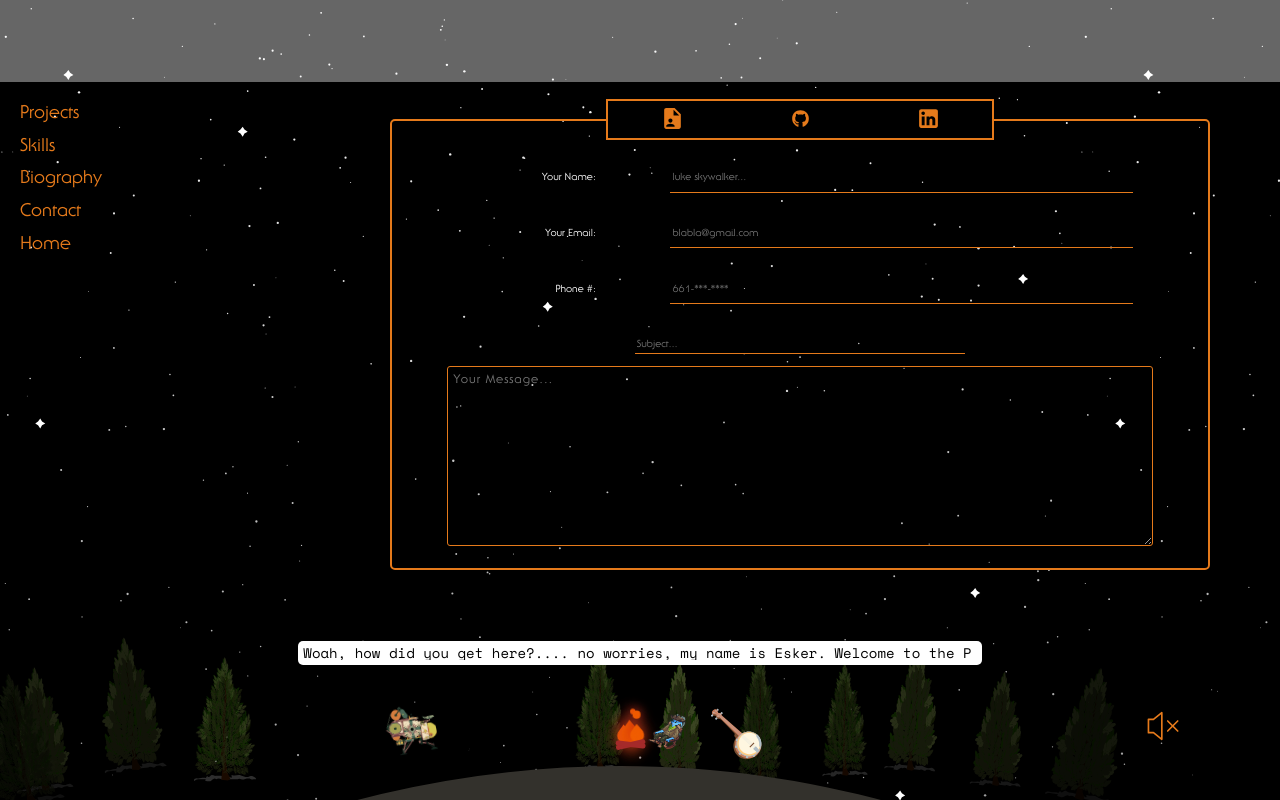
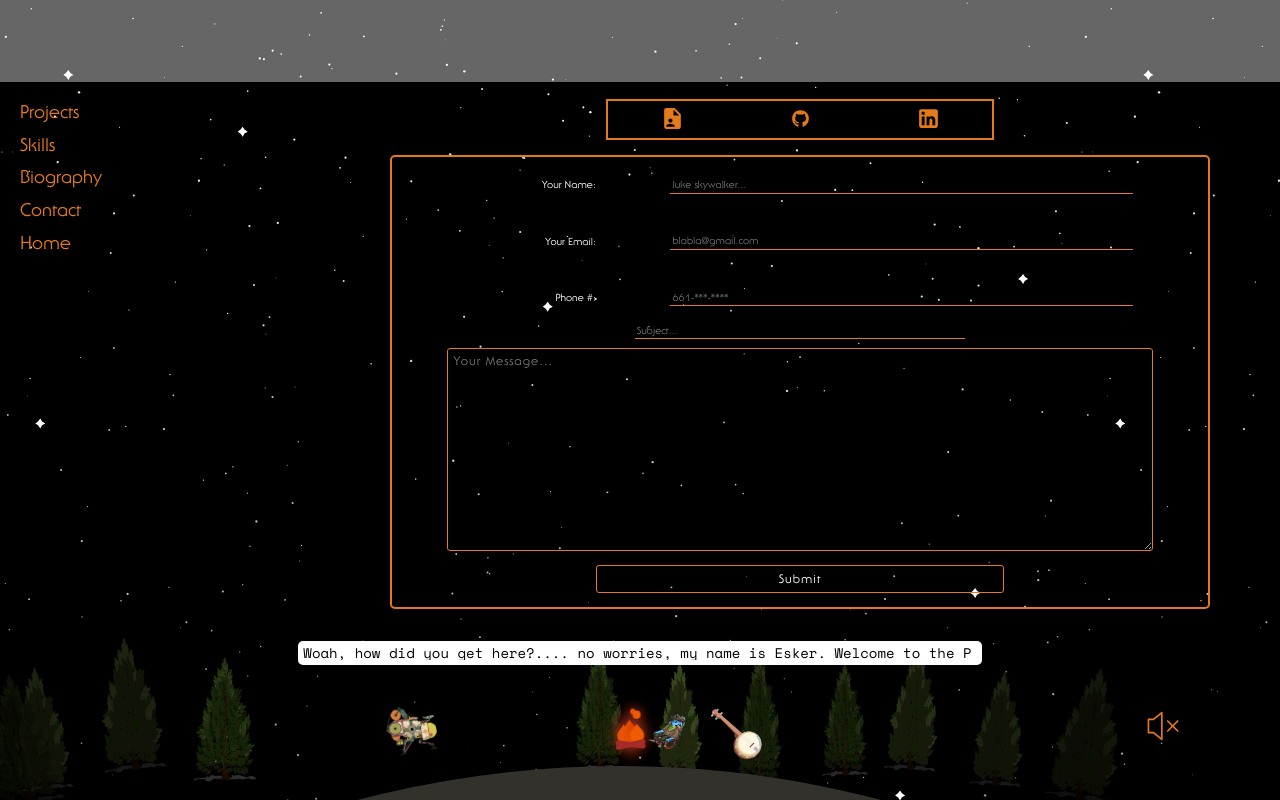
Before and after one commit to Tybenson0/PlanetaryPortfolio, a React (Create React App) app: page /contact in a window 1280 px wide. Built offline with nearby package versions, Linux system fonts and the light colour scheme.

Commit message:
new project linkage

```diff
--- a/public/index.html
+++ b/public/index.html
@@ -29,15 +29,14 @@
   <body>
     <noscript>You need to enable JavaScript to run this app.</noscript>
     <div id="root"></div>
-    <!--
-      This HTML file is a template.
-      If you open it directly in the browser, you will see an empty page.
+    <form name="contact" netlify netlify-honeypot="bot-field" hidden>
+      <input type="name" name="name" />
 
-      You can add webfonts, meta tags, or analytics to this file.
-      The build step will place the bundled scripts into the <body> tag.
+      <input type="email" name="email" />
 
-      To begin the development, run `npm start` or `yarn start`.
-      To create a production bundle, use `npm run build` or `yarn build`.
-    -->
+      <input type="phone" name="phone" />
+      <input type="subject" name="subject" />
+      <textarea name="text"> </textarea>
+    </form>
   </body>
 </html>
--- a/src/App.css
+++ b/src/App.css
@@ -390,8 +390,8 @@ html, body, {
 .clip-board-body {
   font-family: wilds;
   width: 85%;
-  height: 85%;
-  grid-row: 1/8;
+  height: 100%;
+  grid-row: 2/8;
   grid-column: 1/9;
   justify-self: center;
   align-self: center;
@@ -406,7 +406,7 @@ html, body, {
   font-family: wilds;
   width: 100%;
   height: 100%;
-  grid-row: 1/3;
+  grid-row: 1/2;
   grid-column: 1/2;
   justify-self: center;
   align-self: center;
@@ -420,7 +420,7 @@ html, body, {
   height: 25%;
   align-self: center;
   justify-self: center;
-  grid-row: 1/3;
+  grid-row: 1/2;
   grid-column: 2/5;
   border: 0;
   border-bottom: 1px solid var(--primary-color);
@@ -430,7 +430,7 @@ html, body, {
 .form-email {
   width: 100%;
   height: 100%;
-  grid-row: 2/4;
+  grid-row: 2/3;
   grid-column: 1/2;
   justify-self: center;
   align-self: center;
@@ -442,7 +442,7 @@ html, body, {
 .email-input {
   width: 75%;
   height: 25%;
-  grid-row: 2/4;
+  grid-row: 2/3;
   grid-column: 2/5;
   align-self: center;
   justify-self: center;
@@ -454,7 +454,7 @@ html, body, {
 .form-phone {
   width: 100%;
   height: 100%;
-  grid-row: 3/5;
+  grid-row: 3/4;
   grid-column: 1/2;
   justify-self: center;
   align-self: center;
@@ -466,7 +466,7 @@ html, body, {
 .phone-input {
   width: 75%;
   height: 25%;
-  grid-row: 3/5;
+  grid-row: 3/4;
   grid-column: 2/5;
   align-self: center;
   justify-self: center;
@@ -479,19 +479,38 @@ html, body, {
 .subject-input {
   width: 40%;
   height: 15%;
-  grid-row: 4/6;
+  grid-row: 4/5;
   grid-column: 1/5;
-  align-self: center;
+  align-self: flex-start;
   justify-self: center;
   border: 0;
+  padding-bottom: 3px;
   border-bottom: 1px solid var(--primary-color);
   background: transparent;
   color: white;
 }
 .form-text {
   width: 85%;
-  height: 75%;
-  grid-row: 5/9;
+  height: 85%;
+  grid-row: 4/8;
+  grid-column: 1/5;
+  align-self: flex-end;
+  justify-self: center;
+  border: 0;
+  border: 1px solid var(--primary-color);
+  border-radius: 3px;
+  padding: 5px ;
+  background: transparent;
+  font-size: 1.2rem;
+  color: white;
+  letter-spacing: 1px;
+}
+
+.submit-button {
+
+  width: 50%;
+  height: 50%;
+  grid-row: 8/9;
   grid-column: 1/5;
   align-self: center;
   justify-self: center;
--- a/src/contact.js
+++ b/src/contact.js
@@ -22,10 +22,12 @@ const contact = () => {
       </svg></a>
                 </div>
                 <form
+                name='contact'
             class="clip-board-body"
-            action="https://formspree.io/f/mpzbkyby"
+            action="/contact"
             method="POST"
           >
+            <input type='hidden' name='form-name' value='contact'></input>
             <label class="form-name">
             Your Name:
             </label>
@@ -34,35 +36,38 @@ const contact = () => {
                 name="name"
                 placeholder="luke skywalker..."
                 class="name-input"
+                required
               />
             <label class="form-email">
             Your Email:
             </label>
               <input
-                type="name"
-                name="name"
+                type="email"
+                name="email"
                 placeholder="blabla@gmail.com"
                 class="email-input"
+                required
               />
             <label class="form-phone">
             Phone #:
             </label>
               <input
-                type="name"
-                name="name"
+                type="phone"
+                name="phone"
                 placeholder="661-***-****"
                 class="phone-input"
+                required
               />
               <input
-                type="name"
-                name="name"
+                type="subject"
+                name="subject"
                 placeholder="Subject..."
                 class="subject-input"
               />
-              <textarea className='form-text' name="text" placeholder='Your Message...'>
+              <textarea className='form-text' name="message" placeholder='Your Message...' required>
 
               </textarea>
-
+              <button type='submit' name='submit' className='submit-button'>Submit</button>
           </form>
             </div>
         </motion.div>
--- a/src/projects.js
+++ b/src/projects.js
@@ -75,10 +75,10 @@ const Projects = () => {
                                 <span class="chalk-line"></span>
 
                                 <div className='projects-link-container'>
-                                <a href="https://socaltubspecialist.netlify.app/" target='_blank' rel='noreferrer'><svg className='project-link'>
+                                <a href="https://moshifiedmockapp.netlify.app/" target='_blank' rel='noreferrer'><svg className='project-link'>
                                     <use href="/icons/icons.svg#link" />
                                 </svg></a>
-                                                <a href="https://github.com/Tybenson0/socaltubs" target='_blank' rel='noreferrer'><svg className='project-link'>
+                                                <a href="https://github.com/Tybenson0/Mock-app" target='_blank' rel='noreferrer'><svg className='project-link'>
                                     <use href="/icons/icons.svg#code" />
                                 </svg></a>
                                 </div>
@@ -87,10 +87,10 @@ const Projects = () => {
                                 <h1 className='project-title'>ItsNittyGritty</h1>
                                 <span class="chalk-line"></span>
                                 <div className='projects-link-container'>
-                                    <a href=" https://aimeeokifoundation.com/" target='_blank' rel='noreferrer'><svg className='project-link'>
+                                    <a href=" https://remember-test.netlify.app/" target='_blank' rel='noreferrer'><svg className='project-link'>
                                     <use href="/icons/icons.svg#link" />
                                 </svg></a>
-                                                <a href="https://github.com/Tybenson0/AimeeOki " target='_blank' rel='noreferrer'><svg className='project-link'>
+                                                <a href="https://github.com/Tybenson0/RememberIt" target='_blank' rel='noreferrer'><svg className='project-link'>
                                     <use href="/icons/icons.svg#code" />
                                 </svg></a>
                                 </div>
```
